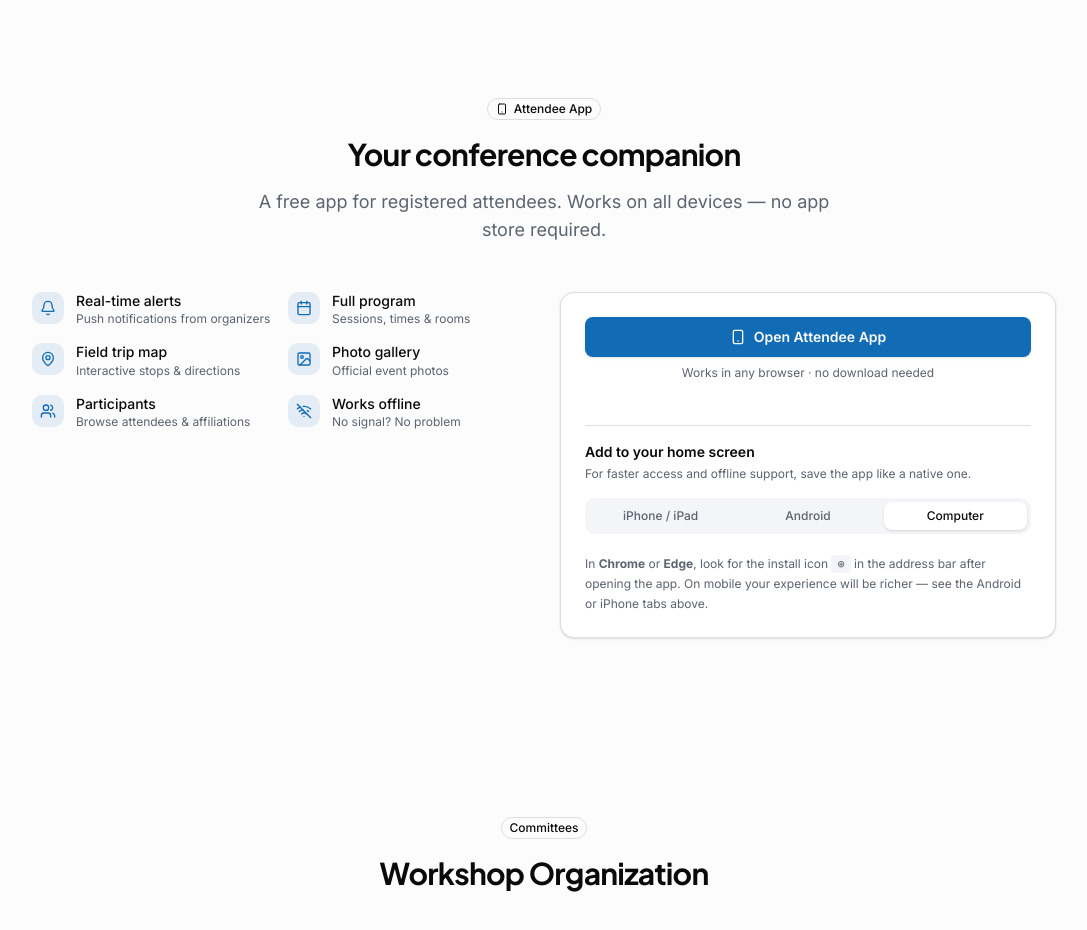
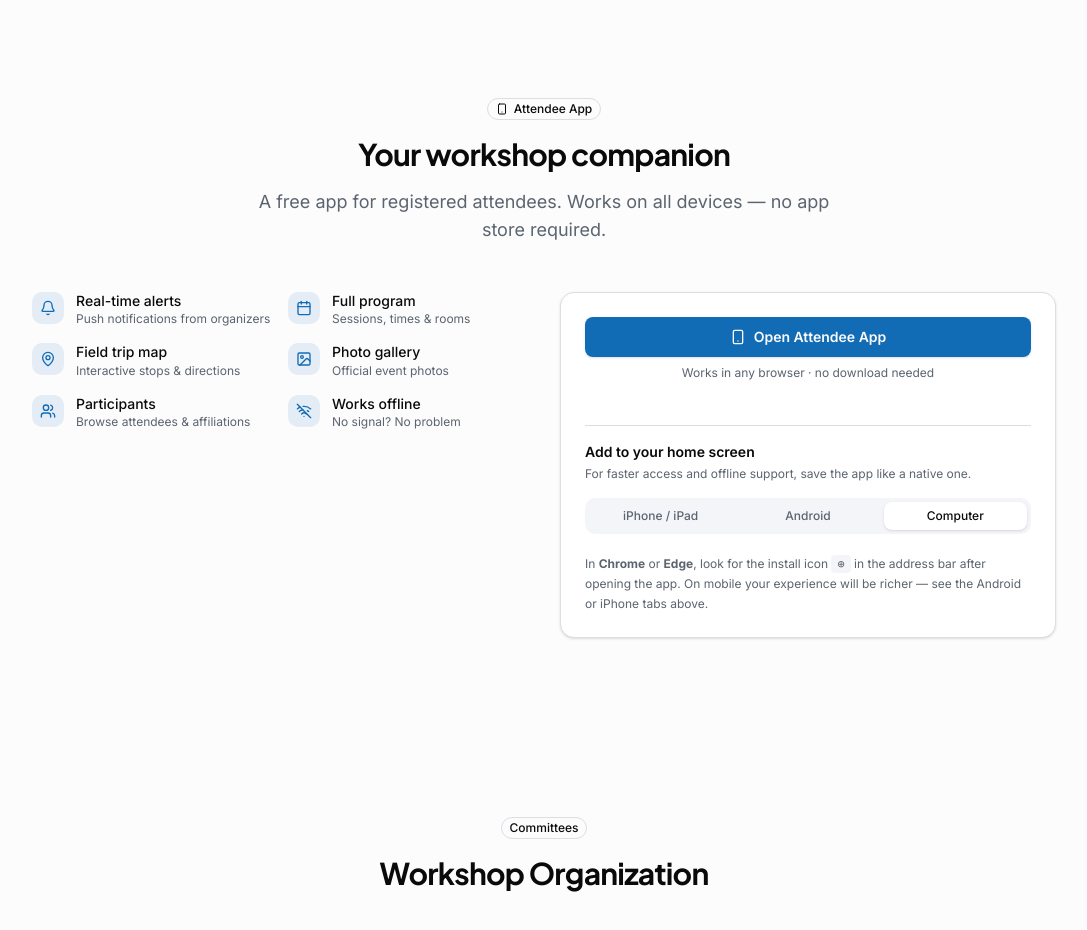
Before and after one commit to uoa-gr/denuchange, a React (Vite) app in the folder website/: page / in a window 1280 px wide. Shown: the part 5040-5970 px from the top of the page, without its empty margins (96-1183 px from the left). Built offline with nearby package versions, Linux system fonts and the light colour scheme; no server answers.

Commit message:
fix: conference -> workshop

```diff
--- a/website/src/components/sections/AttendeeApp.tsx
+++ b/website/src/components/sections/AttendeeApp.tsx
@@ -86,7 +86,7 @@ export function AttendeeApp() {
             Attendee App
           </Badge>
           <h2 className="text-3xl font-bold tracking-tight mb-4">
-            Your conference companion
+            Your workshop companion
           </h2>
           <p className="text-muted-foreground text-lg max-w-xl mx-auto">
             A free app for registered attendees. Works on all devices — no app store required.
```
